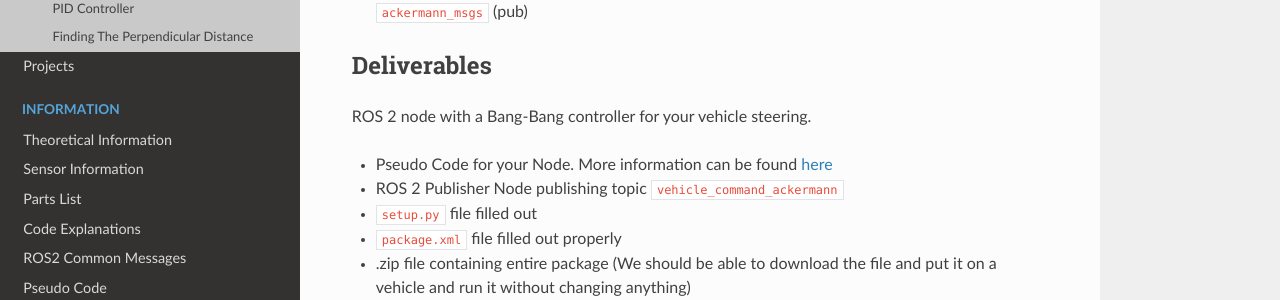
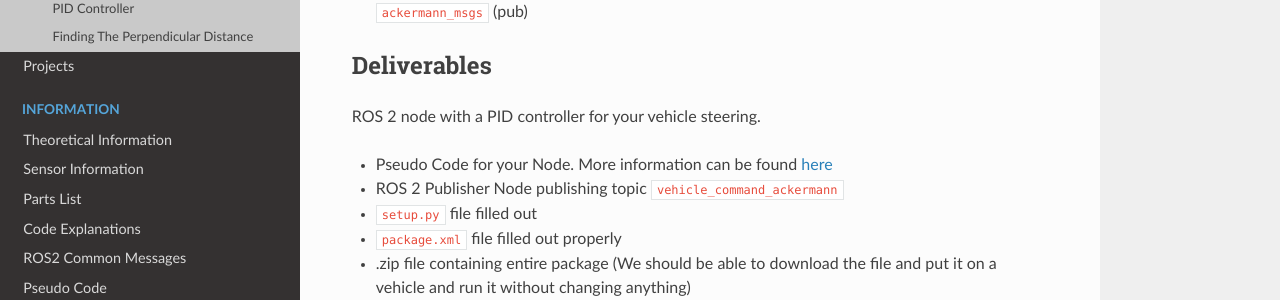
Before and after one commit to av-mae-uf/av1tenth-docs, a Sphinx documentation site: the page built from docs/assignments/milestones/milestone4.rst, in a window 1280 px wide and 900 px high. Shown: the part 354-654 px from the top of the window. Built offline with Sphinx 7.4.7 and the Read the Docs theme 2.0.0, drawn with Linux system fonts in a browser that asks for light colours.

Commit message:
changing to PID

```diff
--- a/docs/assignments/milestones/milestone4.rst
+++ b/docs/assignments/milestones/milestone4.rst
@@ -12,7 +12,7 @@ cruise control on your car.
 
 Deliverables
 ^^^^^^^^^^^^
-ROS 2 node with a Bang-Bang controller for your vehicle steering.
+ROS 2 node with a PID controller for your vehicle steering.
 
 * Pseudo Code for your Node. More information can be found `here <../../information/code/pseudocode.html>`_
 * ROS 2 Publisher Node publishing topic ``vehicle_command_ackermann``
```
